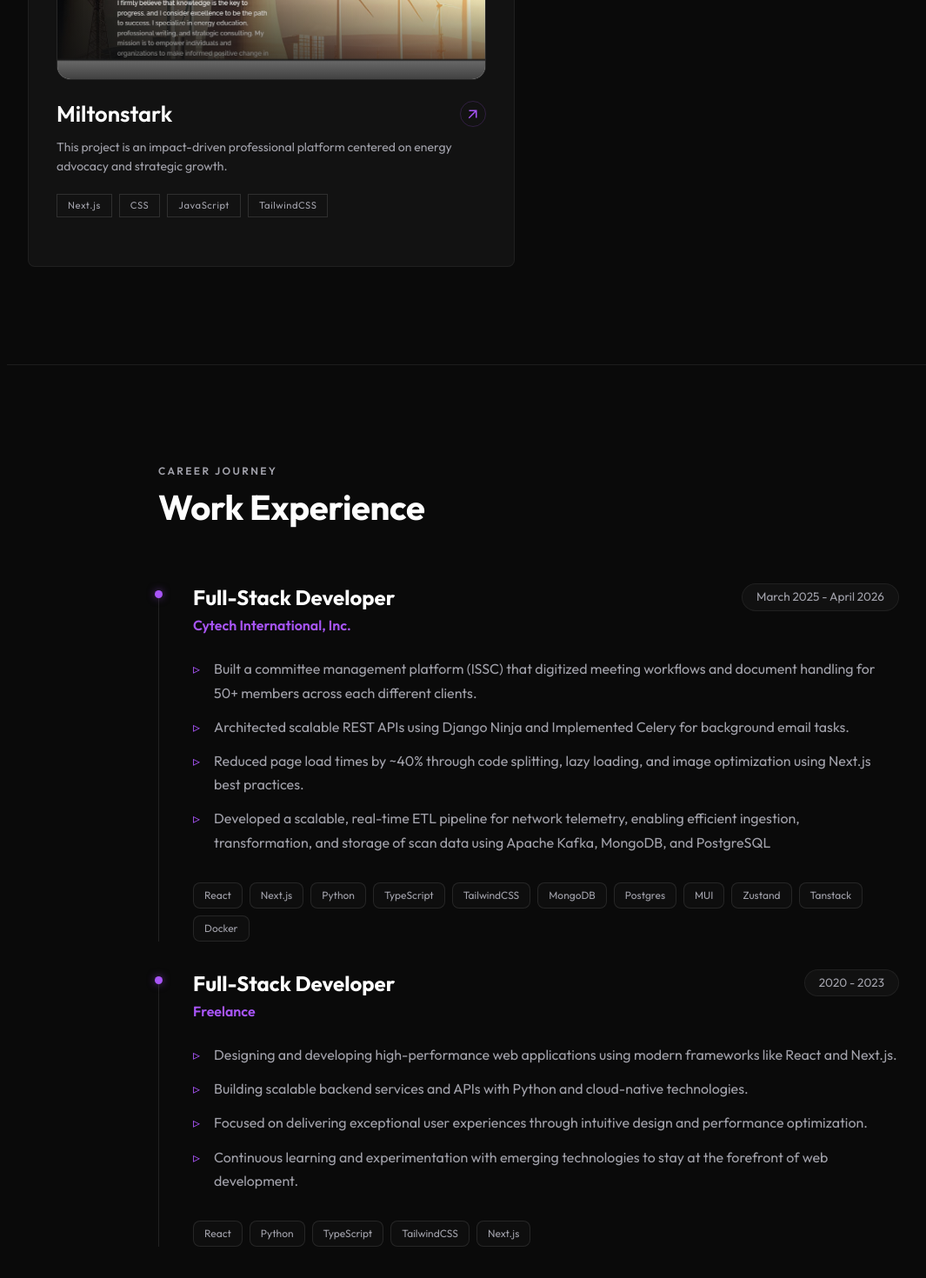
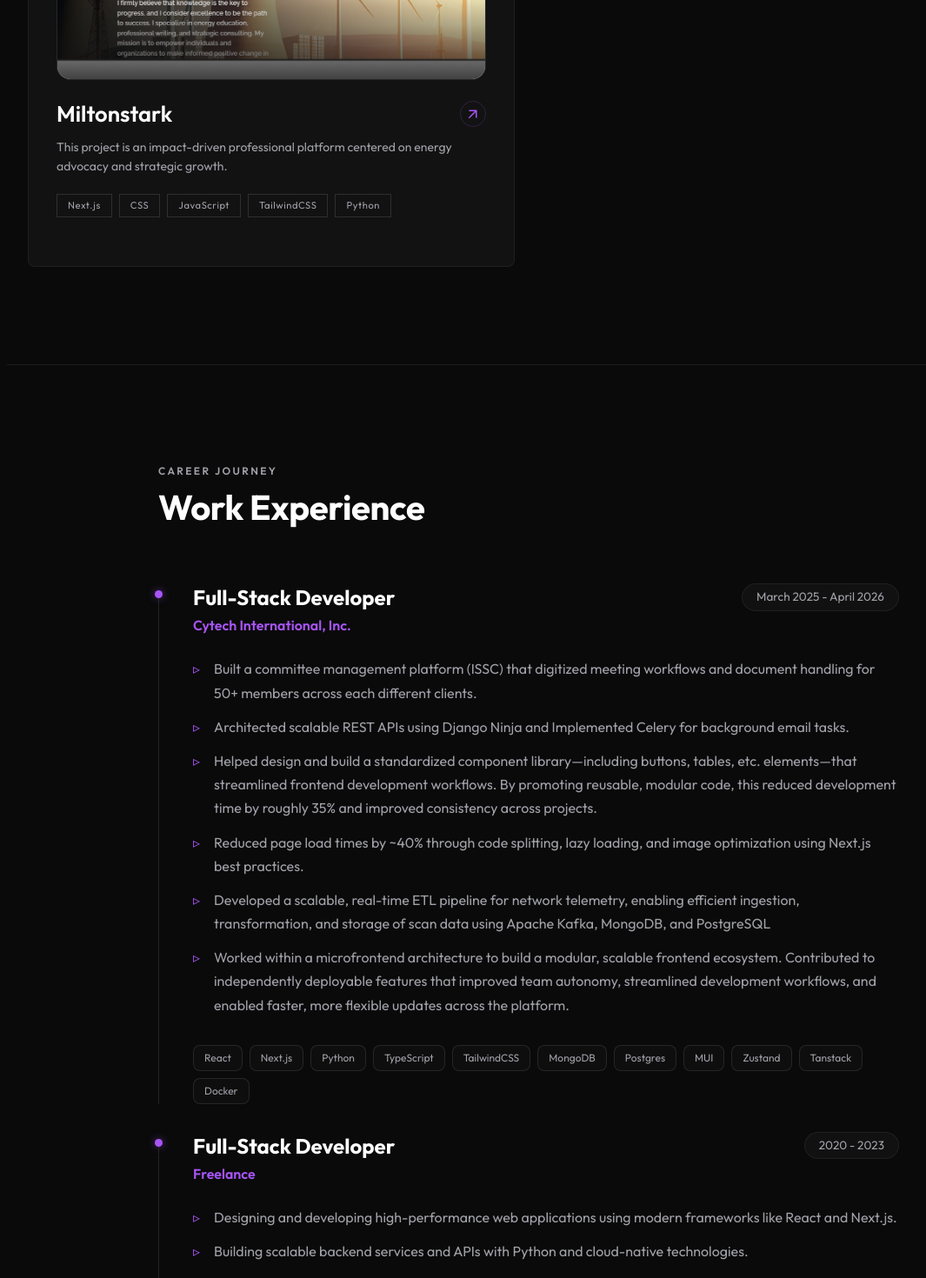
Before and after one commit to valmores/valmores.github.io, a Next.js app: page / in a window 1280 px wide. Shown: the part 2415-3885 px from the top of the page at 87% size, without its empty margins (32-1097 px from the left). Built offline with nearby package versions, Linux system fonts and the light colour scheme; a web font is replaced by a local one; what @mui/material-nextjs would draw is missing.

Commit message:
feat: initialize portfolio landing page with project and experience data components

```diff
--- a/app/page.tsx
+++ b/app/page.tsx
@@ -187,7 +187,7 @@ const projects: Project[] = [
   {
     title: 'Competent Leaders',
     description: 'A specialized executive recruitment platform that connects higher education institutions with top-tier leadership talent through expert industry consultancy.',
-    tags: ['Next.js', 'CSS', 'JavaScript', 'TailwindCSS'],
+    tags: ['Next.js', 'CSS', 'JavaScript', 'TailwindCSS', 'Python'],
     link: 'https://www.competent-leaders.com/',
     image: leader1.src,
     screenshots: [
@@ -200,7 +200,7 @@ const projects: Project[] = [
   {
     title: 'Miltonstark',
     description: 'This project is an impact-driven professional platform centered on energy advocacy and strategic growth.',
-    tags: ['Next.js', 'CSS', 'JavaScript', 'TailwindCSS'],
+    tags: ['Next.js', 'CSS', 'JavaScript', 'TailwindCSS', 'Python'],
     link: 'https://www.miltonstark.com/',
     image: milton1.src,
     screenshots: [
@@ -218,8 +218,10 @@ const experiences: Experience[] = [
     description: [
       'Built a committee management platform (ISSC) that digitized meeting workflows and document handling for 50+ members across each different clients.',
       'Architected scalable REST APIs using Django Ninja and Implemented Celery for background email tasks.',
+      'Helped design and build a standardized component library—including buttons, tables, etc. elements—that streamlined frontend development workflows. By promoting reusable, modular code, this reduced development time by roughly 35% and improved consistency across projects.',
       'Reduced page load times by ~40% through code splitting, lazy loading, and image optimization using Next.js best practices.',
       'Developed a scalable, real-time ETL pipeline for network telemetry, enabling efficient ingestion, transformation, and storage of scan data using Apache Kafka, MongoDB, and PostgreSQL',
+      'Worked within a microfrontend architecture to build a modular, scalable frontend ecosystem. Contributed to independently deployable features that improved team autonomy, streamlined development workflows, and enabled faster, more flexible updates across the platform.',
     ],
     skills: ['React', 'Next.js', 'Python', 'TypeScript', 'TailwindCSS', 'MongoDB', 'Postgres', 'MUI', 'Zustand', 'Tanstack', 'Docker'],
   },
```
